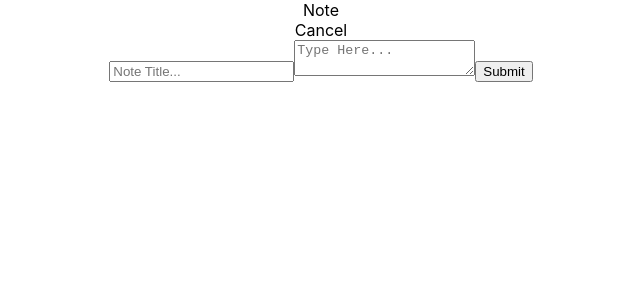
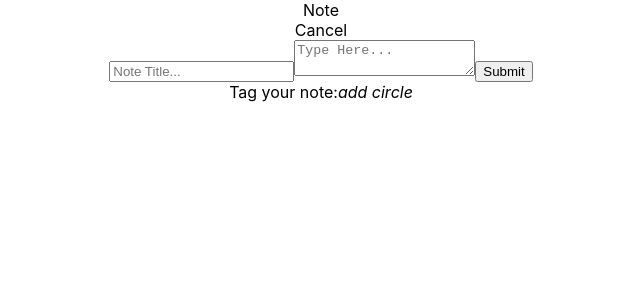
Before and after one commit to michaellu716/note-api, a React (Create React App) app: page / in a window 1280 px wide. Both pictures are taken after a click on the element "+ Note". Shown: the top 300 px of the page, without its empty margins (319-959 px from the left). Built offline with nearby package versions, Linux system fonts and the light colour scheme; no server answers.

Commit message:
finished lesson 27

```diff
--- a/src/App.js
+++ b/src/App.js
@@ -53,6 +53,7 @@
     .then((res) => this.setState({ notes: newNotesState }))
     .catch((err) => console.log(err.response.data) );
   }
+
     render() {
      const { showNote, notes, note } = this.state;
 
--- a/src/components/Note.js
+++ b/src/components/Note.js
@@ -9,6 +9,14 @@
    };
    this.props.submitNote(formData, this.props.note.id);
   }
+  renderTagForm() {
+    return (
+      <span>
+        Tag your note:
+        <i className="tag-button material icons">add circle</i>
+      </span>
+    );
+  };
   render() {
     const { note } = this.props;
 
@@ -30,6 +38,11 @@
           />
           <input className="note-button" type="submit" value="Submit" />
         </form>
+        <div className="tag-container">
+          <div className="tag-button-container">
+            {this.renderTagForm()}
+          </div>
+        </div>
       </div>
     );
   }
```
